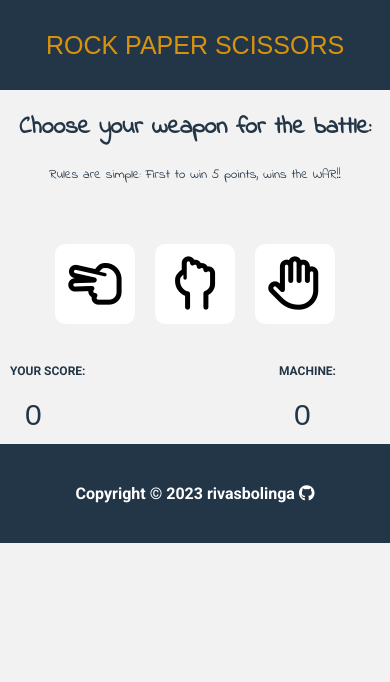
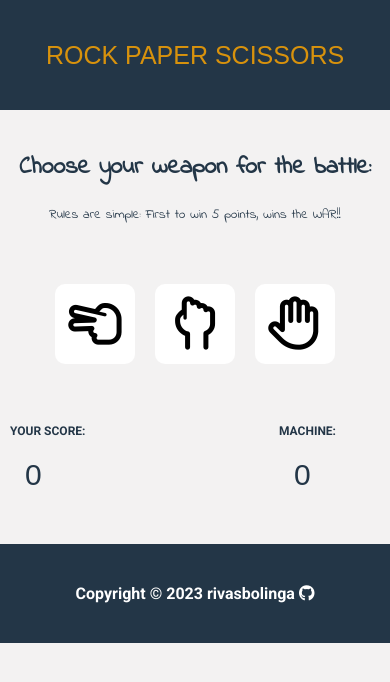
Before and after one commit to rivasbolinga/RockPaperScissors, a plain HTML site: page index.html in a window 390 px wide. Drawn offline with Linux system fonts and the light colour scheme; some icons are missing; a web font is replaced by a local one.

Commit message:
change size for phone

```diff
--- a/style.css
+++ b/style.css
@@ -156,13 +156,13 @@ footer {
 @media only screen and (max-width: 768px) {
   .title-header {
     font-size: 25px;
-    height: 90px;
+    height: 110px;
   }
 
   .instructions {
     font-size: 16px;
     text-align: center;
-    padding-top: 20px;
+    padding-top: 40px;
   }
 
   .rules {
@@ -179,7 +179,7 @@ footer {
   }
 
   .scores {
-    margin-top: 30px;
+    margin-top: 50px;
     gap: 0;
   }
 
@@ -214,6 +214,6 @@ footer {
   }
 
   footer {
-    margin-top: 0;
+    margin-top: 40px;
   }
 }
```
Also changed, not shown: 1 other file.
